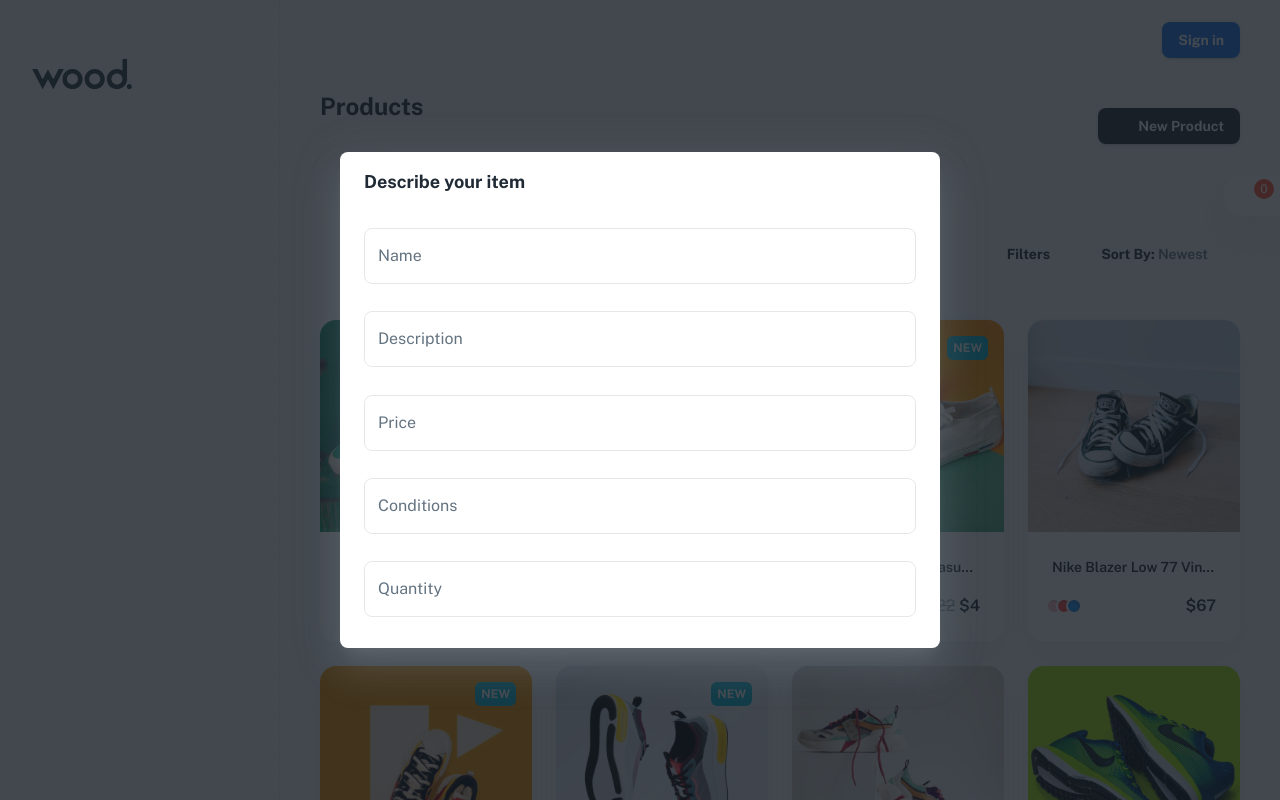
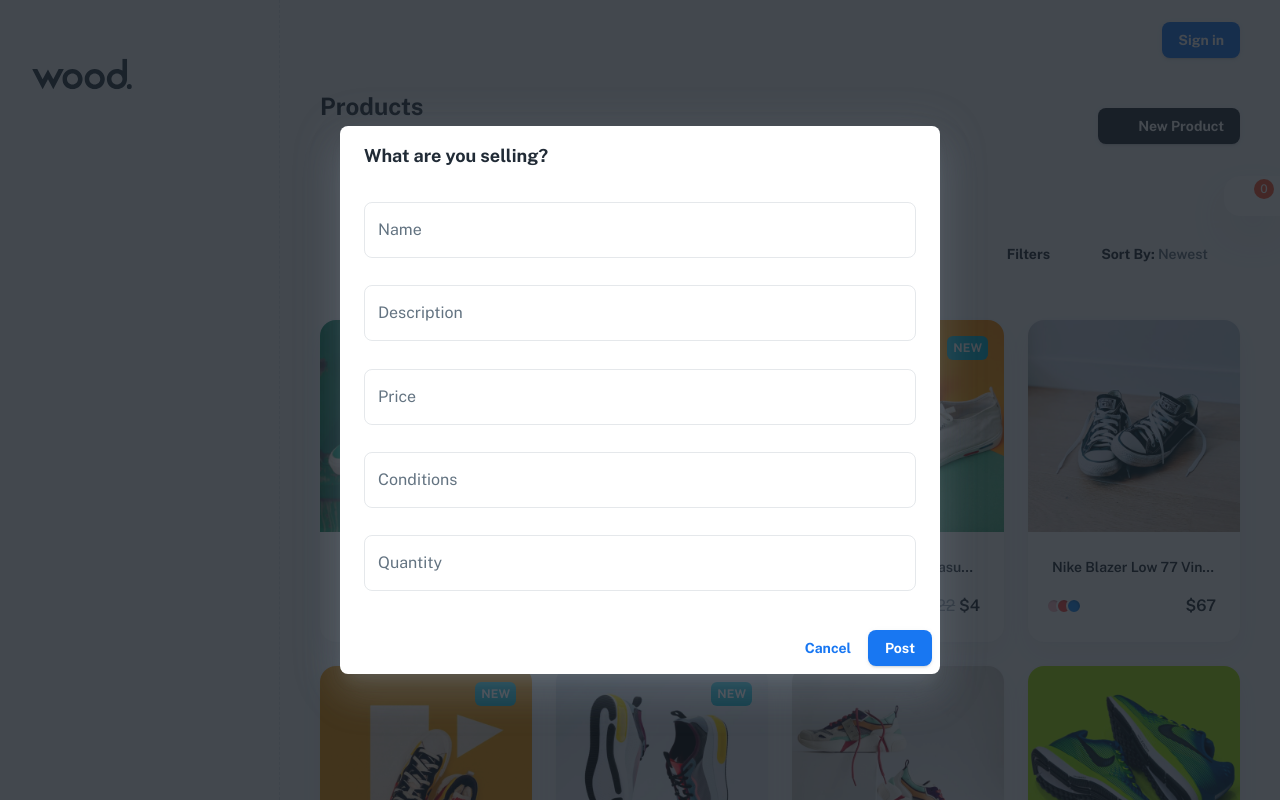
Before and after one commit to DuyTek/FurniFinders, a React (Vite) app in the folder frontend/: page / in a window 1280 px wide. Both pictures are taken after a click on the button "New Product". Shown: the top 800 px of the page. Built offline with nearby package versions, Linux system fonts and the light colour scheme; some icons are missing.

Commit message:
Add dialog actions

```diff
--- a/frontend/src/components/modal/AddProductModal.jsx
+++ b/frontend/src/components/modal/AddProductModal.jsx
@@ -2,7 +2,7 @@ import React from 'react';
 import PropTypes from 'prop-types';
 import { useForm, FormProvider } from 'react-hook-form';
 
-import { Stack, Dialog, DialogTitle, DialogContent } from "@mui/material";
+import { Stack, Dialog, Button, DialogTitle, DialogContent, DialogActions } from "@mui/material";
 
 import CustomTextField from '../CustomTextField';
 
@@ -18,7 +18,7 @@ export default function AddProductModal({ open, onClose }) {
     });
     return (
         <Dialog open={open} onClose={onClose} fullWidth maxWidth="sm">
-            <DialogTitle>Describe your item</DialogTitle>
+            <DialogTitle>What are you selling?</DialogTitle>
             <DialogContent>
                 <FormProvider {...methods}>
                     <form>
@@ -32,6 +32,10 @@ export default function AddProductModal({ open, onClose }) {
                     </form>
                 </FormProvider>
             </DialogContent>
+            <DialogActions>
+                <Button onClick={onClose}>Cancel</Button>
+                <Button variant='contained' type='submit'>Post</Button>
+            </DialogActions>
         </Dialog>
     )
 }
```
